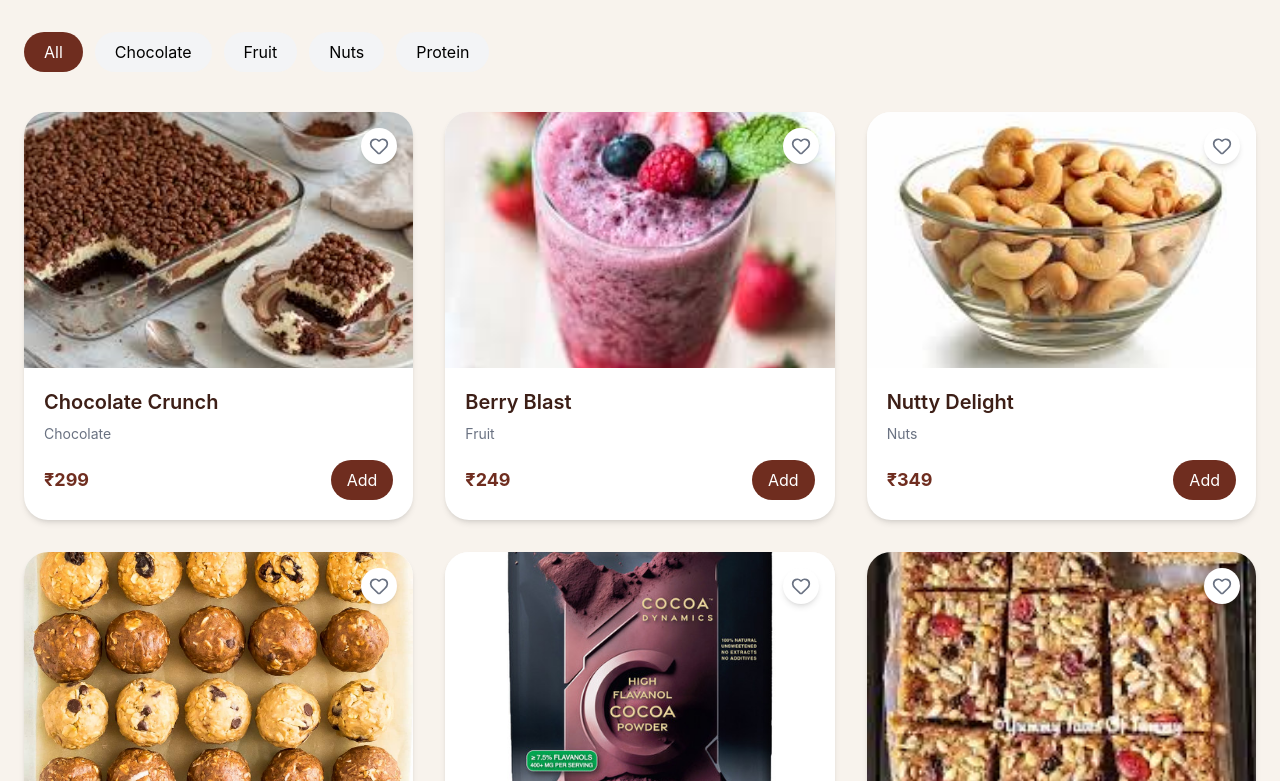
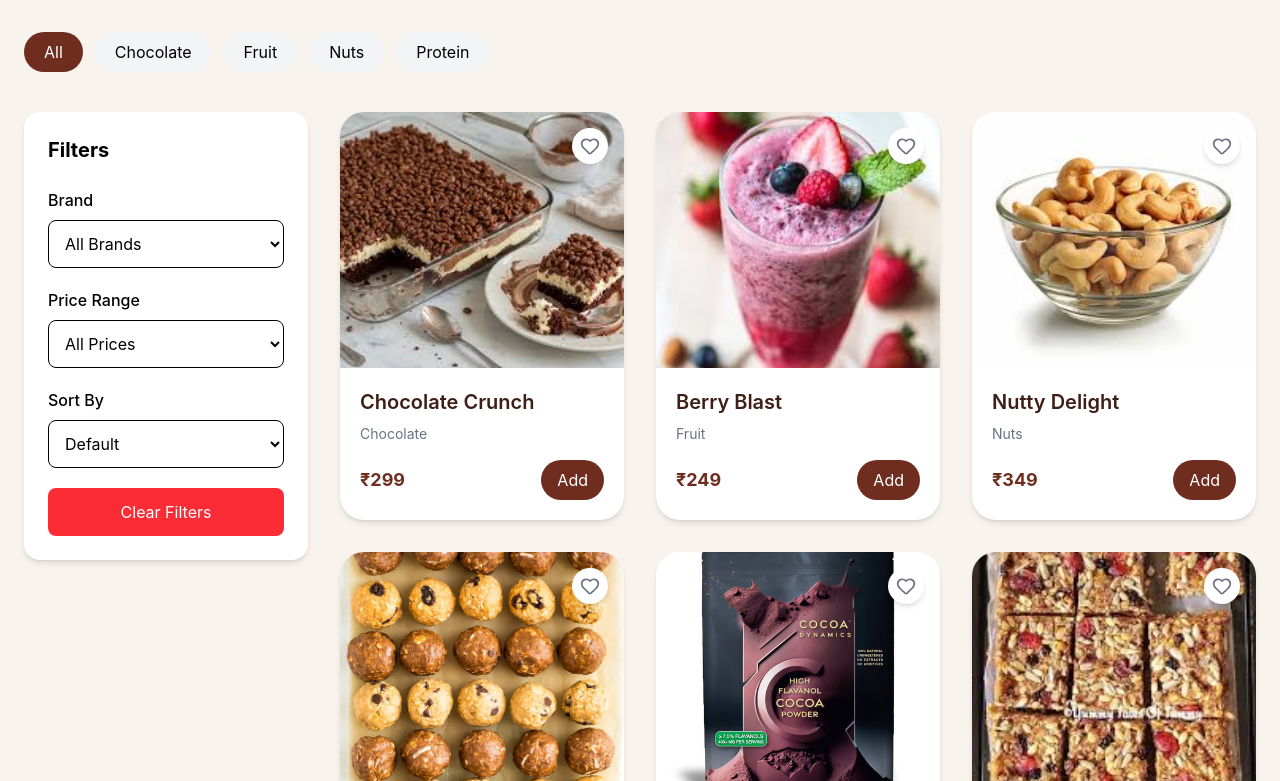
Before and after one commit to sr-divya/Snacksbyte, a React (Vite) app: page /products in a window 1280 px wide. Shown: the part 379-1160 px from the top of the page. Built offline with nearby package versions, Linux system fonts and the light colour scheme.

Commit message:
implemented filter property

```diff
--- a/src/components/Navbar.jsx
+++ b/src/components/Navbar.jsx
@@ -89,12 +89,43 @@ function Navbar() {
           </Link>
         </div>
 
-        <button
-          onClick={() => setIsOpen(!isOpen)}
-          className="lg:hidden"
-        >
-          {isOpen ? <X size={24} /> : <Menu size={24} />}
-        </button>
+        <div className="flex items-center gap-4 lg:hidden">
+          <Link
+            to="/wishlist"
+            className="relative"
+          >
+            <Heart size={22} />
+
+            {wishlist.length > 0 && (
+              <span className="absolute -right-2 -top-2 flex h-5 w-5 items-center justify-center rounded-full bg-red-500 text-xs text-white">
+                {wishlist.length}
+              </span>
+            )}
+          </Link>
+
+          <Link
+            to="/cart"
+            className="relative"
+          >
+            <ShoppingCart size={22} />
+
+            {totalItems > 0 && (
+              <span className="absolute -right-2 -top-2 flex h-5 w-5 items-center justify-center rounded-full bg-red-500 text-xs text-white">
+                {totalItems}
+              </span>
+            )}
+          </Link>
+
+          <button
+            onClick={() => setIsOpen(!isOpen)}
+          >
+            {isOpen ? (
+              <X size={24} />
+            ) : (
+              <Menu size={24} />
+            )}
+          </button>
+        </div>
       </nav>
 
       {isOpen && (
--- a/src/data/products.js
+++ b/src/data/products.js
@@ -4,6 +4,7 @@ const products = [
     name: "Chocolate Crunch",
     category: "Chocolate",
     price: 299,
+    brand: "Snackify",
     image: "/src/assets/images/chocolate_crunch.jpg",
   },
   {
@@ -18,6 +19,7 @@ const products = [
     name: "Nutty Delight",
     category: "Nuts",
     price: 349,
+    brand: "Snackify",
     image: "/src/assets/images/nutty_delight.jpg",
   },
   {
@@ -31,6 +33,7 @@ const products = [
     id: 5,
     name: "Dark Cocoa Mix",
     category: "Chocolate",
+    brand: "Snackify",
     price: 279,
     image: "/src/assets/images/dark_cocoa.jpg",
   },
--- a/src/pages/Products.jsx
+++ b/src/pages/Products.jsx
@@ -9,8 +9,12 @@ import Footer from "../components/Footer";
 function Products() {
     const [search, setSearch] = useState("");
     const [category, setCategory] = useState("All");
+    const [brand, setBrand] = useState("All");
+    const [priceRange, setPriceRange] = useState("All");
+    const [sortBy, setSortBy] = useState("");
 
-  const filteredProducts = products.filter((product) => {
+
+    let filteredProducts = products.filter((product) => {
         const matchesSearch = product.name
             .toLowerCase()
             .includes(search.toLowerCase());
@@ -19,8 +23,41 @@ function Products() {
             category === "All" ||
             product.category === category;
 
-    return matchesSearch && matchesCategory;
+        const matchesBrand =
+            brand === "All" ||
+            product.brand === brand;
+
+        let matchesPrice = true;
+
+        if (priceRange === "0-250") {
+            matchesPrice = product.price <= 250;
+        }
+
+        if (priceRange === "251-350") {
+            matchesPrice =
+                product.price > 250 &&
+                product.price <= 350;
+        }
+
+        if (priceRange === "351+") {
+            matchesPrice = product.price > 350;
+        }
+
+        return (
+            matchesSearch &&
+            matchesCategory &&
+            matchesBrand &&
+            matchesPrice
+        );
     });
+
+    if (sortBy === "lowToHigh") {
+        filteredProducts.sort((a, b) => a.price - b.price);
+    }
+
+    if (sortBy === "highToLow") {
+        filteredProducts.sort((a, b) => b.price - a.price);
+    }
 
     return (
         <>
@@ -52,13 +89,94 @@ function Products() {
                         />
                     </div>
 
-          <div className="grid gap-8 sm:grid-cols-2 lg:grid-cols-3">
+                    <div className="grid gap-8 lg:grid-cols-4">
+
+                        <div className="h-fit rounded-2xl bg-white p-6 shadow-md">
+
+                            <h2 className="mb-6 text-xl font-bold">
+                                Filters
+                            </h2>
+
+                            <div className="mb-5">
+                                <label className="mb-2 block font-medium">
+                                    Brand
+                                </label>
+
+                                <select
+                                    value={brand}
+                                    onChange={(e) => setBrand(e.target.value)}
+                                    className="w-full rounded-lg border p-3"
+                                >
+                                    <option value="All">All Brands</option>
+                                    <option value="Snackify">Snackify</option>
+                                    <option value="NatureBites">NatureBites</option>
+                                    <option value="HealthyMunch">HealthyMunch</option>
+                                </select>
+                            </div>
+
+                            <div className="mb-5">
+                                <label className="mb-2 block font-medium">
+                                    Price Range
+                                </label>
+
+                                <select
+                                    value={priceRange}
+                                    onChange={(e) => setPriceRange(e.target.value)}
+                                    className="w-full rounded-lg border p-3"
+                                >
+                                    <option value="All">All Prices</option>
+                                    <option value="0-250">Under ₹250</option>
+                                    <option value="251-350">₹251 - ₹350</option>
+                                    <option value="351+">Above ₹350</option>
+                                </select>
+                            </div>
+
+                            <div className="mb-5">
+                                <label className="mb-2 block font-medium">
+                                    Sort By
+                                </label>
+
+                                <select
+                                    value={sortBy}
+                                    onChange={(e) => setSortBy(e.target.value)}
+                                    className="w-full rounded-lg border p-3"
+                                >
+                                    <option value="">Default</option>
+                                    <option value="lowToHigh">
+                                        Price: Low to High
+                                    </option>
+                                    <option value="highToLow">
+                                        Price: High to Low
+                                    </option>
+                                </select>
+                            </div>
+
+                            <button
+                                onClick={() => {
+                                    setCategory("All");
+                                    setBrand("All");
+                                    setPriceRange("All");
+                                    setSortBy("");
+                                    setSearch("");
+                                }}
+                                className="w-full rounded-lg bg-red-500 py-3 text-white"
+                            >
+                                Clear Filters
+                            </button>
+
+                        </div>
+
+                        <div className="lg:col-span-3">
+                            <div className="grid gap-8 sm:grid-cols-2 xl:grid-cols-3">
                                 {filteredProducts.map((product) => (
                                     <ProductCard
                                         key={product.id}
                                         product={product}
                                     />
                                 ))}
+                            </div>
+                        </div>
+
                     </div>
                 </div>
             </section>
```
Lines whose indentation alone changed are shown as unchanged.
